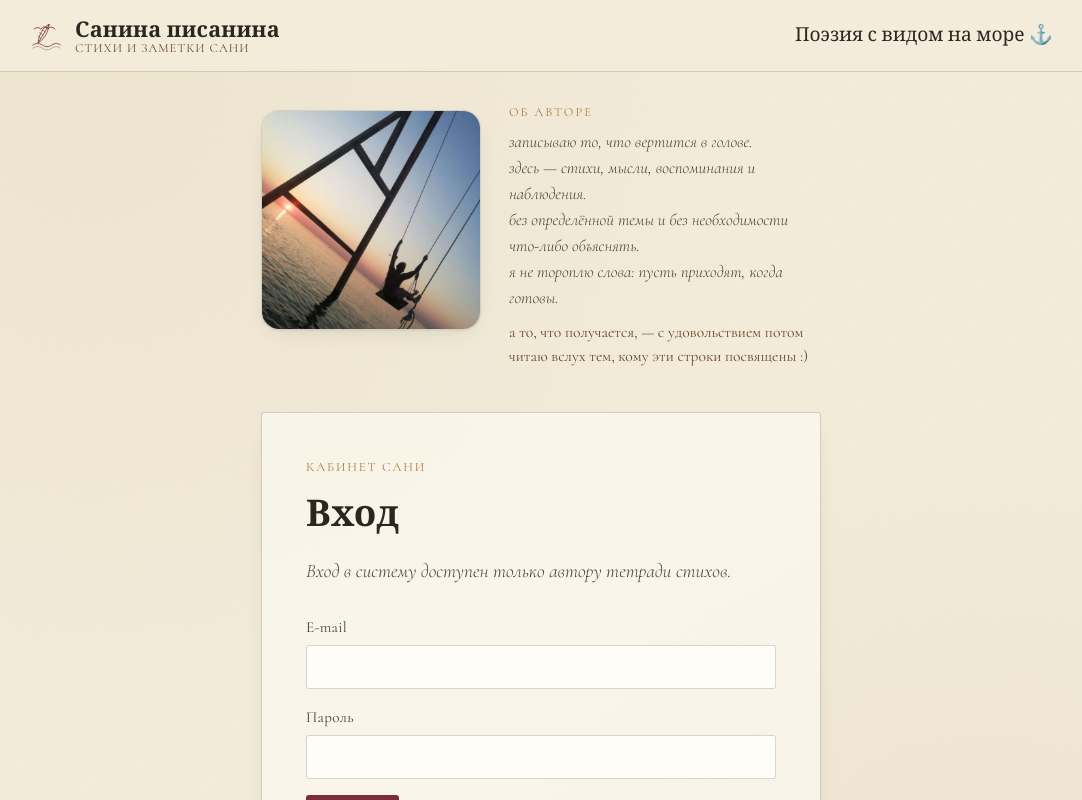
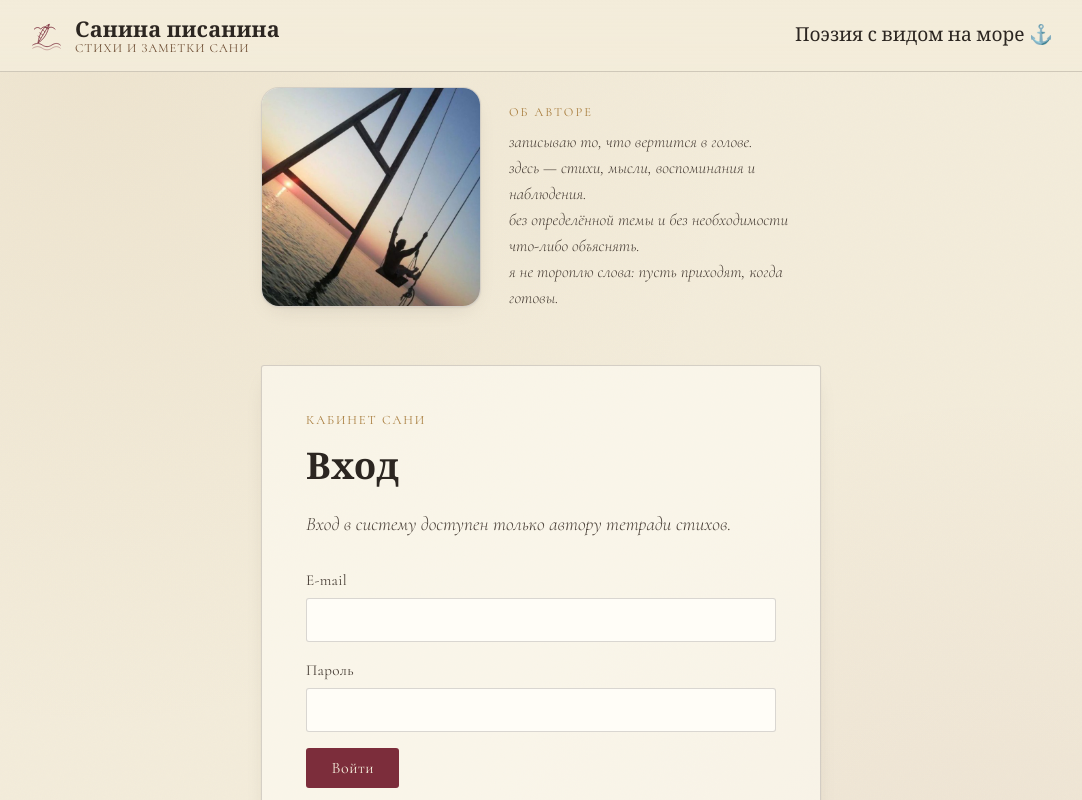
Before and after one commit to sunmeat/poetry-blog, a React (Vite) app: page /admin in a window 1280 px wide. Shown: the top 800 px of the page, without its empty margins (99-1181 px from the left). Built offline with nearby package versions, Linux system fonts and the light colour scheme; no server answers; a web font is replaced by a local one.

Commit message:
Remove redundant paragraph in AdminLogin.jsx
Removed an unnecessary paragraph from the AdminLogin component.

```diff
--- a/src/pages/Admin/AdminLogin.jsx
+++ b/src/pages/Admin/AdminLogin.jsx
@@ -49,9 +49,6 @@ export default function AdminLogin() {
             <br />
             я не тороплю слова: пусть приходят, когда готовы.
           </p>
-          <p className={styles.aboutNote}>
-            а то, что получается, — с удовольствием потом читаю вслух тем, кому эти строки посвящены :)
-          </p>
         </div>
       </div>
 
```
